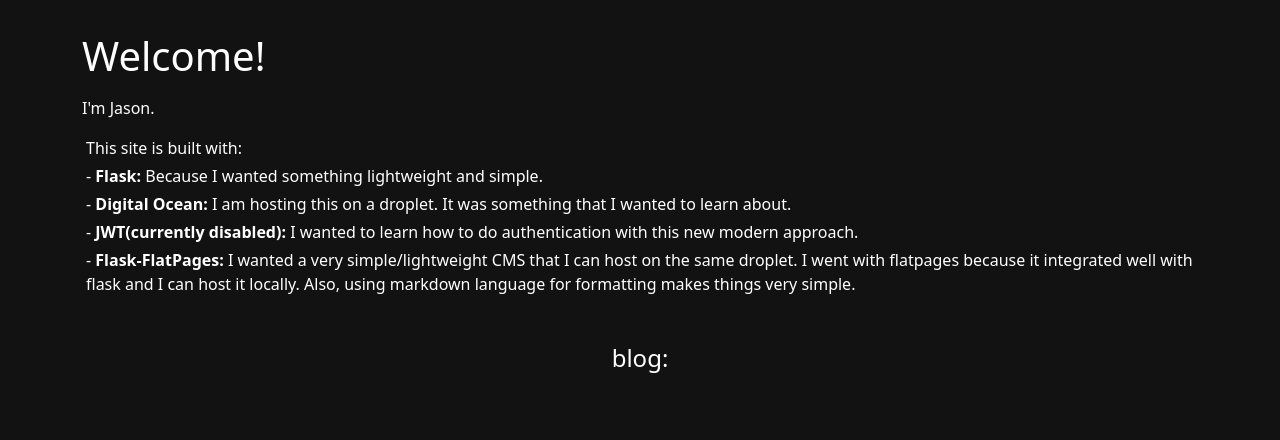
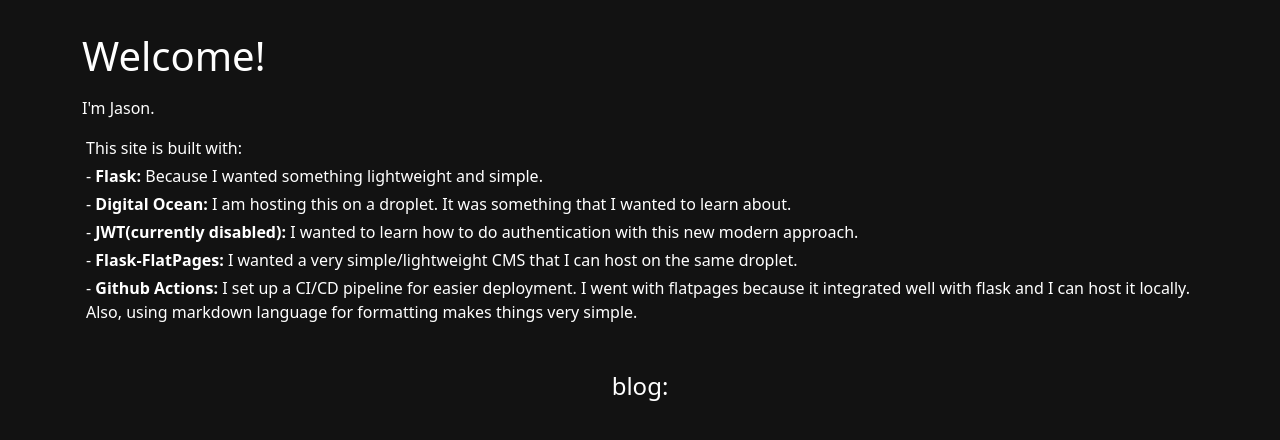
Before and after one commit to Jambr0li/jk_flask, a Flask app: page / in a window 1280 px wide. Shown: the part 56-496 px from the top of the page. Run offline with Flask 2, Linux system fonts and the light colour scheme.

Commit message:
added bullet point

```diff
--- a/templates/home.html
+++ b/templates/home.html
@@ -48,6 +48,7 @@
             <p class="m-1">- <strong>Digital Ocean: </strong>I am hosting this on a droplet. It was something that I wanted to learn about.</p>
             <p class="m-1">- <strong>JWT(currently disabled): </strong>I wanted to learn how to do authentication with this new modern approach.</p>
             <p class="m-1">- <strong>Flask-FlatPages: </strong>I wanted a very simple/lightweight CMS that I can host on the same droplet.
+            <p class="m-1">- <strong>Github Actions: </strong>I set up a CI/CD pipeline for easier deployment.
             I went with flatpages because it integrated well with flask and I can host it locally. Also, using markdown language for formatting
             makes things very simple.</p>
         </div>
```
